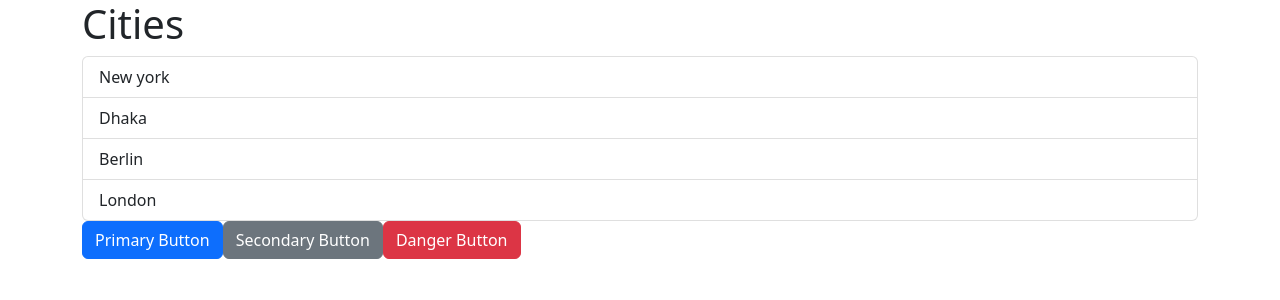
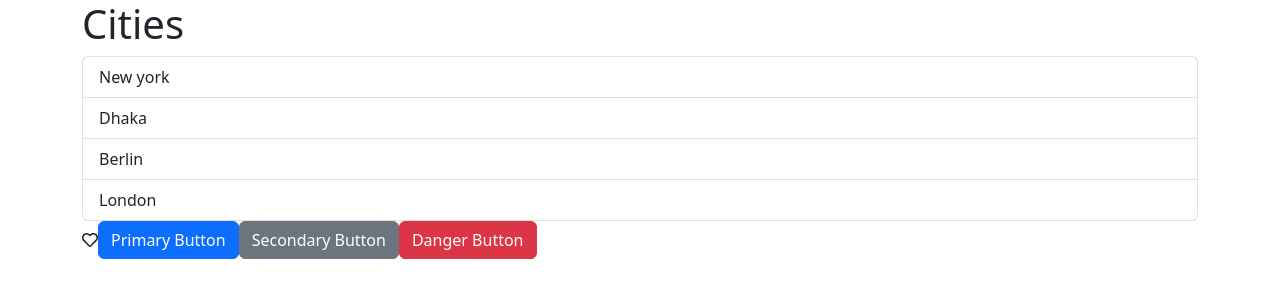
Before and after one commit to Bappy4u/game-hub, a React (Vite) app: page / in a window 1280 px wide. Shown: the top 300 px of the page. Built offline with nearby package versions, Linux system fonts and the light colour scheme.

Commit message:
added like component using react icons

```diff
--- a/package.json
+++ b/package.json
@@ -11,7 +11,8 @@
   "dependencies": {
     "bootstrap": "^5.2.3",
     "react": "^18.2.0",
-    "react-dom": "^18.2.0"
+    "react-dom": "^18.2.0",
+    "react-icons": "^5.0.1"
   },
   "devDependencies": {
     "@types/react": "^18.0.27",
--- a/src/App.tsx
+++ b/src/App.tsx
@@ -1,6 +1,7 @@
 import ListGroup from "./assets/components/ListGroup";
 import Button from "./assets/components/Button";
 import Alert from "./assets/components/Alert";
+import Like from "./assets/components/Like/Like"
 import {useState} from "react";
 
 
@@ -32,6 +33,7 @@ function App() {
         <div className="container">
             {alertVisible && <Alert onclick={handleCloseButtonClick}>{alertText}</Alert>}
             <ListGroup items={items} heading={"Cities"} onSelectItem={handleSelectItem}/>
+            <Like></Like>
             <Button text="Primary Button" color="primary" onClick={handleButtonClick}></Button>
             <Button text="Secondary Button" color="secondary" onClick={handleButtonClick}></Button>
             <Button text="Danger Button" color="danger" onClick={handleButtonClick}></Button>
--- a/src/assets/components/Like/Like.tsx
+++ b/src/assets/components/Like/Like.tsx
@@ -1,7 +1,25 @@
-import { FaRegHeart } from "react-icons/fa";
+import {FaRegHeart} from "react-icons/fa";
+import {FaHeart} from "react-icons/fa";
+import {useState} from "react";
 
-function Like(){
-    return <FaRegHeart></FaRegHeart>
+
+
+function Like() {
+
+    let [liked, setLike] = useState(false);
+
+    let handleClick = () => {
+        console.log("Hello");
+        setLike(!liked);
+    }
+    return (
+        <>
+            { !liked && <FaRegHeart
+                onClick={handleClick}></FaRegHeart>}
+            { liked && <FaHeart onClick={handleClick}></FaHeart>}
+        </>
+
+    );
 }
 
 export default Like;
```
